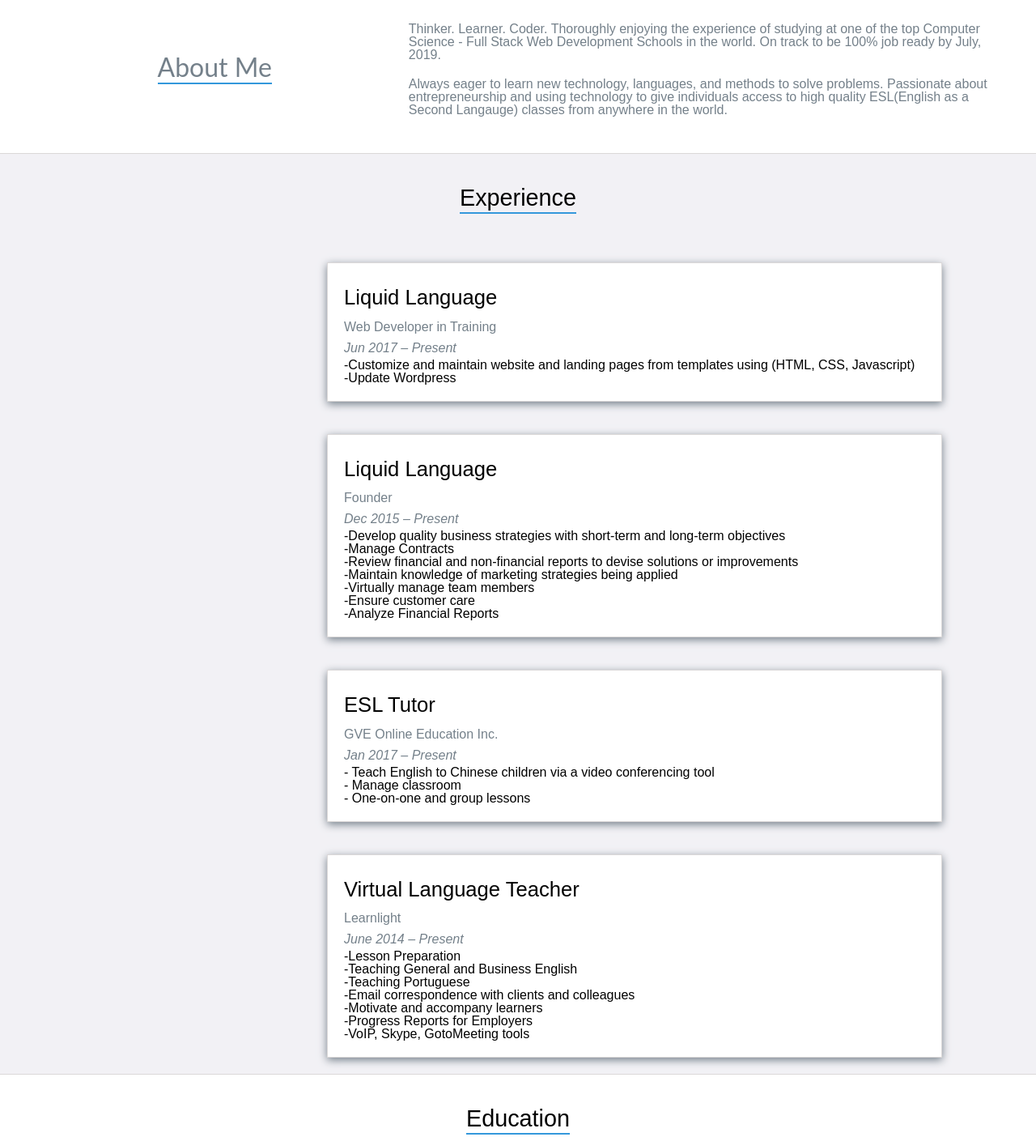
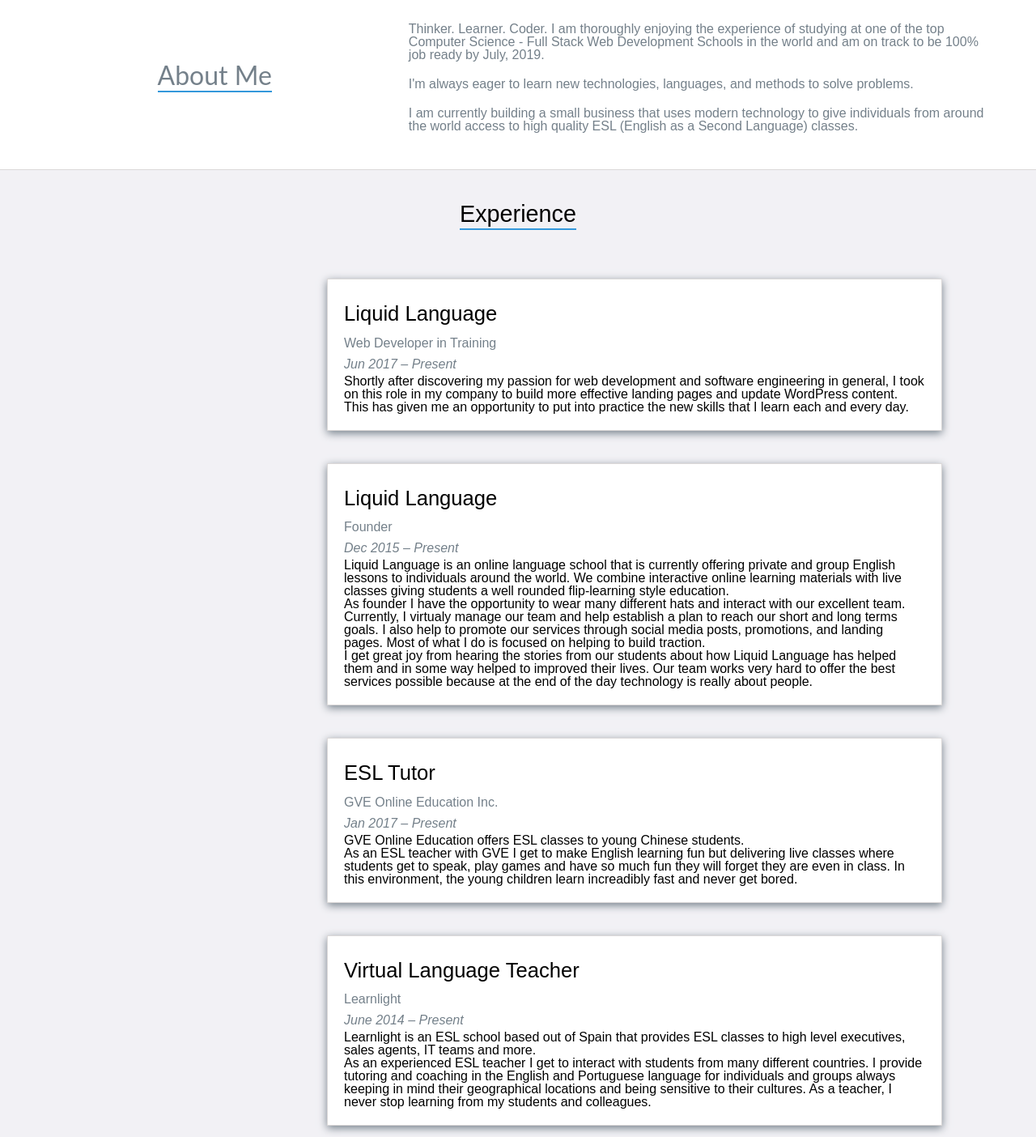
Before and after one commit to kyleteeter/portfolio, a plain HTML site: page index.html in a window 1280 px wide. Shown: the part 820-2224 px from the top of the page at 81% size. Drawn offline with Linux system fonts and the light colour scheme.

Commit message:
New stories added.

```diff
--- a/index.html
+++ b/index.html
@@ -56,10 +56,12 @@
                </div>
                <div class="right-col">
                    <p>
-                        Thinker. Learner. Coder. Thoroughly enjoying the experience of studying at one of the top Computer Science - Full Stack Web Development Schools in the world. On track to be 100% job ready by July, 2019.
+                        Thinker. Learner. Coder. I am thoroughly enjoying the experience of studying at one of the top Computer Science - Full Stack Web Development Schools in the world and am on track to be 100% job ready by July, 2019.
                    </p><p>
-                        Always eager to learn new technology, languages, and methods to solve problems. Passionate about entrepreneurship and using technology to give individuals access to high quality ESL(English as a Second Langauge) classes from anywhere in the world.
-                   </p>
+                        I'm always eager to learn new technologies, languages, and methods to solve problems.
+                   </p><p>
+                         I am currently building a small business that uses modern technology to give individuals from around the world access to high quality ESL (English as a Second Language) classes.
+                    </p>
                </div>
            </div>
        </div>
@@ -74,8 +76,7 @@
                <h4>Web Developer in Training</h4>
                <h5>Jun 2017 – Present</h5>
                <p>
-                -Customize and maintain website and landing pages from templates using (HTML, CSS, Javascript)<br>
-                -Update Wordpress
+                Shortly after discovering my passion for web development and software engineering in general, I took on this role in my company to build more effective landing pages and update WordPress content. This has given me an opportunity to put into practice the new skills that I learn each and every day.
                </p>
            </div>
 
@@ -85,13 +86,11 @@
                <h4>Founder</h4>
                <h5>Dec 2015 – Present</h5>
                <p>
-                -Develop quality business strategies with short-term and long-term objectives<br>
-                -Manage Contracts<br>
-                -Review financial and non-financial reports to devise solutions or improvements<br>
-                -Maintain knowledge of marketing strategies being applied<br>
-                -Virtually manage team members<br>
-                -Ensure customer care<br>
-                -Analyze Financial Reports <br>
+                Liquid Language is an online language school that is currently offering private and group English lessons to individuals around the world. We combine interactive online learning materials with live classes giving students a well rounded flip-learning style education.
+               </p><p>
+                As founder I have the opportunity to wear many different hats and interact with our excellent team. Currently, I virtualy manage our team and help establish a plan to reach our short and long terms goals. I also help to promote our services through social media posts, promotions, and landing pages. Most of what I do is focused on helping to build traction.
+              </p><p>
+                I get great joy from hearing the stories from our students about how Liquid Language has helped them and in some way helped to improved their lives. Our team works very hard to offer the best services possible because at the end of the day technology is really about people.
                </p>
            </div>
 
@@ -100,9 +99,9 @@
                 <h4>GVE Online Education Inc.</h4>
                 <h5>Jan 2017 – Present</h5>
                 <p>
-                - Teach English to Chinese children via a video conferencing tool <br>
-                - Manage classroom <br>
-                - One-on-one and group lessons <br>
+                    GVE Online Education offers ESL classes to young Chinese students.
+                </p><p>
+                    As an ESL teacher with GVE I get to make English learning fun but delivering live classes where students get to speak, play games and have so much fun they will forget they are even in class. In this environment, the young children learn increadibly fast and never get bored.
                 </p>
             </div>
 
@@ -111,13 +110,9 @@
                     <h4>Learnlight</h4>
                     <h5>June 2014 – Present</h5>
                     <p>
-                    -Lesson Preparation<br>
-                    -Teaching General and Business English<br>
-                    -Teaching Portuguese<br>
-                    -Email correspondence with clients and colleagues<br>
-                    -Motivate and accompany learners<br>
-                    -Progress Reports for Employers <br>
-                    -VoIP, Skype, GotoMeeting tools  <br>
+                    Learnlight is an ESL school based out of Spain that provides ESL classes to high level executives, sales agents, IT teams and more.
+                </p><p>
+                    As an experienced ESL teacher I get to interact with students from many different countries. I provide tutoring and coaching in the English and Portuguese language for individuals and groups always keeping in mind their geographical locations and being sensitive to their cultures. As a teacher, I never stop learning from my students and colleagues.
                     </p>
             </div>
 
@@ -171,7 +166,7 @@
                        <p>
                            This project was designed by Lambda School to test knowledge of Git and UI design choices.
                        </p>
-                       <a href="https://github.com/kyleteeter/Sprint-Challenge--User-Interface">View Project</a>
+                       <a href="https://github.com/kyleteeter/Sprint-Challenge--User-Interface" target="_blank">View Project</a>
                    </div>
                    <!-- End .project-info -->
                </div>
@@ -187,7 +182,7 @@
                        <p>
                            This project was designed by Lambda School and requires that a complete website be built from scratch using LESS as a preprocessor and keeping in mind the need for a fully responsive design.
                        </p>
-                       <a href="https://github.com/kyleteeter/Sprint-Challenge--Responsive-Less">View Project</a>
+                       <a href="https://github.com/kyleteeter/Sprint-Challenge--Responsive-Less" target="_blank">View Project</a>
                    </div>
                    <!-- End .project-info -->
                </div>
@@ -203,7 +198,7 @@
                     <p>
                         This project worked the fundamentals of JavaScript and applying these concepts to problems created by LambaSchool
                     </p>
-                    <a href="https://github.com/kyleteeter/Sprint-Challenge--JavaScript">View Project</a>
+                    <a href="https://github.com/kyleteeter/Sprint-Challenge--JavaScript" target="_blank">View Project</a>
                 </div>
                 <!-- End .project-info -->
             </div>
@@ -219,7 +214,7 @@
                     <p>
                         The goal of this project was to design a responsive website that can be used as a portfolio for work done and skills learned. It incorporates many of the skills learned from the Lambda School course so far.
                     </p>
-                    <a href="https://github.com/kyleteeter/portfolio">View Project</a>
+                    <a href="https://github.com/kyleteeter/portfolio" target="_blank">View Project</a>
                 </div>
                 <!-- End .project-info -->
             </div>
```
